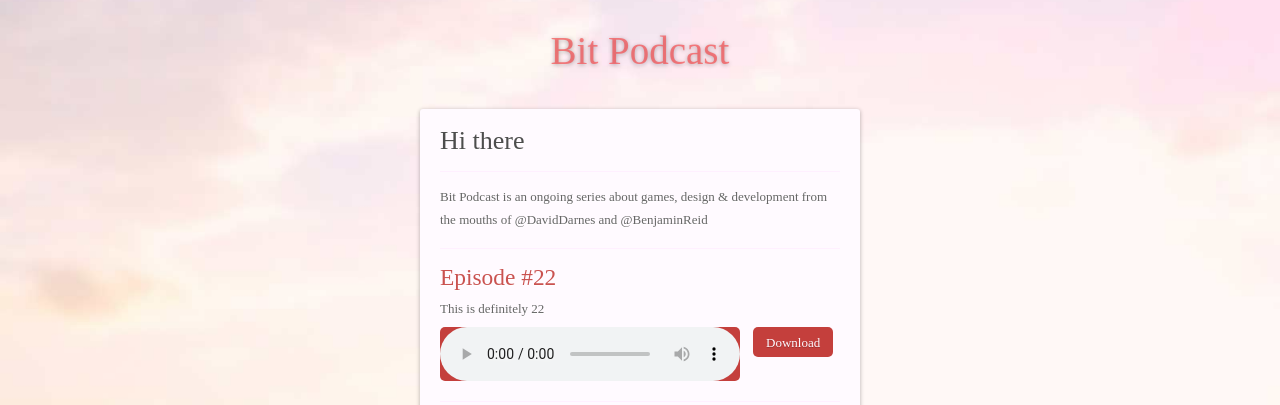
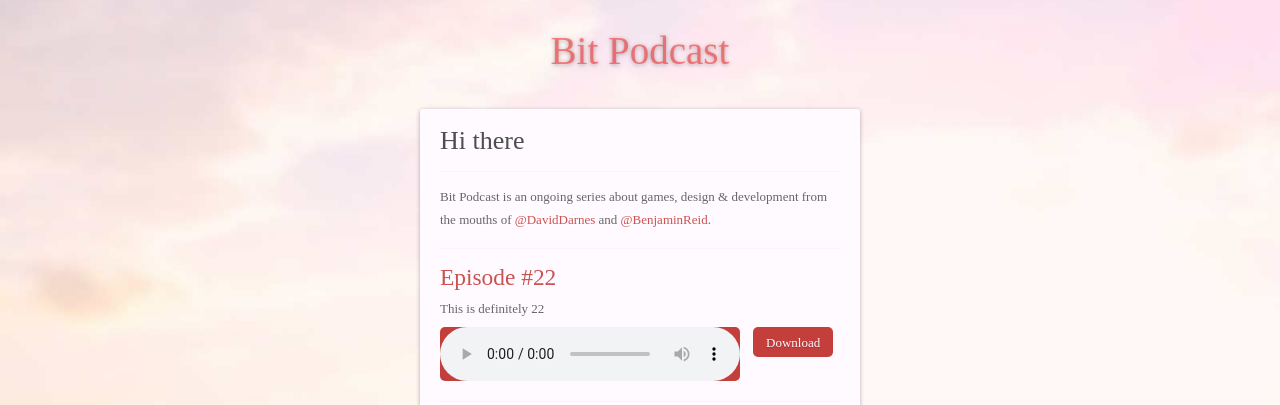
Before and after one commit to benjaminreid/bitpodcast.com, a Jekyll site: the page built from index.html, in a window 1280 px wide. Shown: the top 405 px of the page. Built offline with Jekyll 4.4.1, drawn with Linux system fonts in a browser that asks for light colours; some web fonts are replaced; the list of posts is cut into pages by our own code; comment, search, counter and statistics services are not loaded.

```diff
--- a/index.html
+++ b/index.html
@@ -8,7 +8,7 @@ title: Hi there
 </header>
 
 <article>
-  <p>{{ site.description }}</p>
+  <p>Bit Podcast is an ongoing series about games, design & development from the mouths of <a href="http://twitter.com/DavidDarnes" title="David Darnes">@DavidDarnes</a> and <a href="http://twitter.com/BenjaminReid" title="Benjamin Reid">@BenjaminReid</a>.</p>
 </article>
 
 {% for post in paginator.posts %}
```
